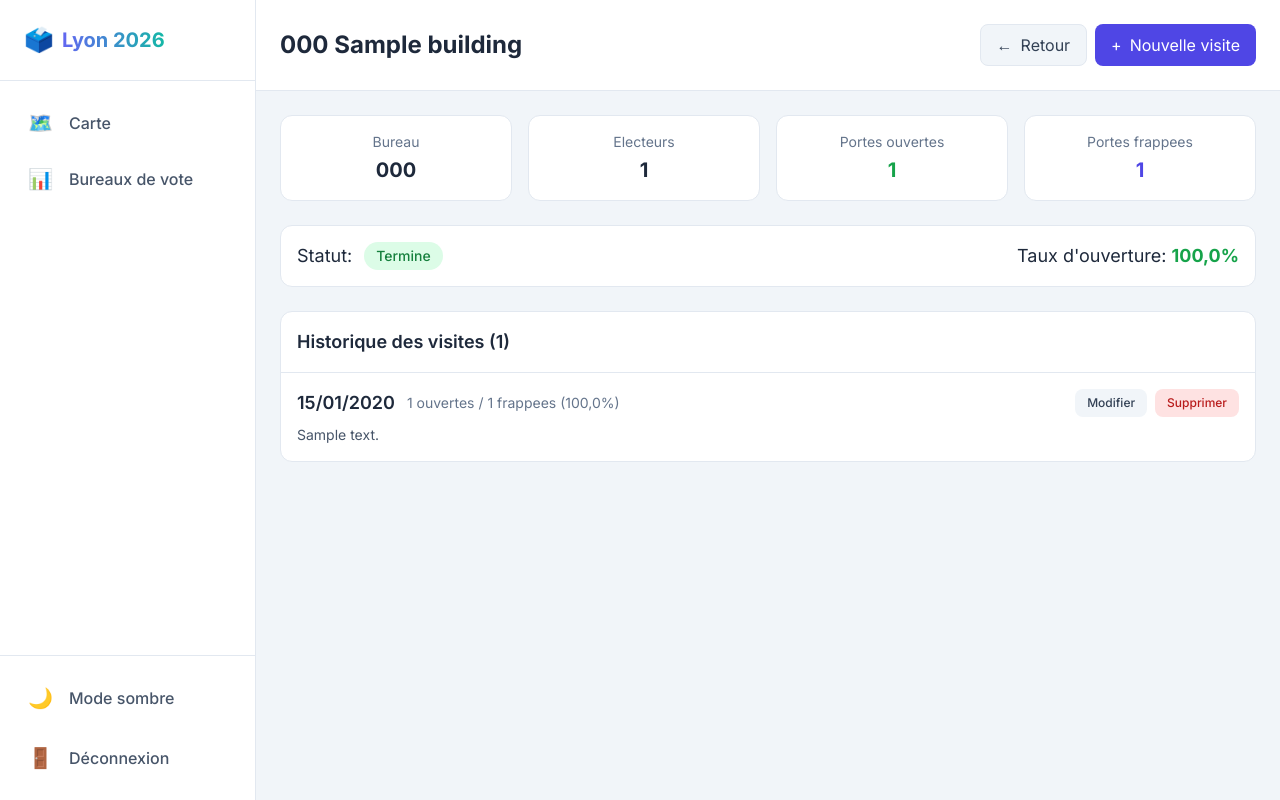
After one commit to lebequin/lyon26, a Django app: page /immeuble/1/visites/ in a window 1280 px wide. The commit adds this page. Run offline with Django 5.2, Linux system fonts and the light colour scheme; a user stored in the database is signed in; tables that the repository leaves empty hold one stand-in row (values such as "Sample post"); some libraries are stand-ins or nearby versions.

Commit message:
feat: Add visit management features including views, templates, and URL routing

```diff
--- a/mobilisation/urls.py
+++ b/mobilisation/urls.py
@@ -6,7 +6,11 @@ from .views import (
     BuildingSearchView,
     BuildingDetailView,
     VotingDeskListView,
-    BuildingListView
+    BuildingListView,
+    BuildingVisitsView,
+    VisitCreateView,
+    VisitEditView,
+    VisitDeleteView,
 )
 
 app_name = 'mobilisation'
@@ -15,6 +19,10 @@ urlpatterns = [
     path('', DashboardView.as_view(), name='dashboard'),
     path('bureaux/', VotingDeskListView.as_view(), name='voting_desk_list'),
     path('bureaux/<str:voting_desk_code>/', BuildingListView.as_view(), name='building_list'),
+    path('immeuble/<int:pk>/visites/', BuildingVisitsView.as_view(), name='building_visits'),
+    path('immeuble/<int:building_pk>/visites/nouvelle/', VisitCreateView.as_view(), name='visit_create'),
+    path('visite/<int:pk>/modifier/', VisitEditView.as_view(), name='visit_edit'),
+    path('visite/<int:pk>/supprimer/', VisitDeleteView.as_view(), name='visit_delete'),
     path('api/buildings/', BuildingsAPIView.as_view(), name='buildings_api'),
     path('api/buildings/search/', BuildingSearchView.as_view(), name='building_search'),
     path('api/buildings/<int:pk>/', BuildingDetailView.as_view(), name='building_detail'),
--- a/mobilisation/views.py
+++ b/mobilisation/views.py
@@ -3,7 +3,8 @@ from django.views.generic import TemplateView, ListView
 from django.views import View
 from django.contrib.auth.mixins import LoginRequiredMixin
 from django.db.models import Sum, Count, Q
-from django.shortcuts import get_object_or_404, render
+from django.shortcuts import get_object_or_404, render, redirect
+from django.urls import reverse
 
 from territory.models import Building, VotingDesk
 from .models import Visit
@@ -221,3 +222,110 @@ class BuildingListView(LoginRequiredMixin, TemplateView):
             context['coverage'] = 0
 
         return context
+
+
+class BuildingVisitsView(LoginRequiredMixin, TemplateView):
+    """List of visits for a specific building"""
+    template_name = 'mobilisation/building_visits.html'
+
+    def get_context_data(self, **kwargs):
+        context = super().get_context_data(**kwargs)
+
+        building_id = self.kwargs.get('pk')
+        building = get_object_or_404(
+            Building.objects.select_related('voting_desk').annotate(
+                total_open=Sum('visits__open_doors'),
+                total_knocked=Sum('visits__knocked_doors'),
+                visit_count=Count('visits')
+            ),
+            pk=building_id
+        )
+
+        context['building'] = building
+        context['visits'] = building.visits.all().order_by('-date', '-created_at')
+
+        # Calculate stats
+        context['total_open'] = building.total_open or 0
+        context['total_knocked'] = building.total_knocked or 0
+        context['open_rate'] = round((context['total_open'] / context['total_knocked'] * 100), 1) if context['total_knocked'] > 0 else 0
+
+        return context
+
+
+class VisitCreateView(LoginRequiredMixin, View):
+    """Create a new visit for a building"""
+
+    def get(self, request, building_pk):
+        building = get_object_or_404(Building.objects.select_related('voting_desk'), pk=building_pk)
+        return render(request, 'mobilisation/visit_form.html', {
+            'building': building,
+            'visit': None,
+            'is_edit': False
+        })
+
+    def post(self, request, building_pk):
+        building = get_object_or_404(Building, pk=building_pk)
+
+        open_doors = int(request.POST.get('open_doors', 0))
+        knocked_doors = int(request.POST.get('knocked_doors', 0))
+        date = request.POST.get('date')
+        comment = request.POST.get('comment', '')
+        is_finished = request.POST.get('is_finished') == 'on'
+
+        visit = Visit.objects.create(
+            open_doors=open_doors,
+            knocked_doors=knocked_doors,
+            date=date,
+            comment=comment
+        )
+        visit.buildings.add(building)
+
+        if is_finished:
+            building.is_finished = True
+            building.save(update_fields=['is_finished'])
+
+        return redirect('mobilisation:building_visits', pk=building_pk)
+
+
+class VisitEditView(LoginRequiredMixin, View):
+    """Edit an existing visit"""
+
+    def get(self, request, pk):
+        visit = get_object_or_404(Visit, pk=pk)
+        building = visit.buildings.first()
+        return render(request, 'mobilisation/visit_form.html', {
+            'building': building,
+            'visit': visit,
+            'is_edit': True
+        })
+
+    def post(self, request, pk):
+        visit = get_object_or_404(Visit, pk=pk)
+        building = visit.buildings.first()
+
+        visit.open_doors = int(request.POST.get('open_doors', 0))
+        visit.knocked_doors = int(request.POST.get('knocked_doors', 0))
+        visit.date = request.POST.get('date')
+        visit.comment = request.POST.get('comment', '')
+        visit.save()
+
+        is_finished = request.POST.get('is_finished') == 'on'
+        if building:
+            building.is_finished = is_finished
+            building.save(update_fields=['is_finished'])
+
+        return redirect('mobilisation:building_visits', pk=building.pk if building else 1)
+
+
+class VisitDeleteView(LoginRequiredMixin, View):
+    """Delete a visit"""
+
+    def post(self, request, pk):
+        visit = get_object_or_404(Visit, pk=pk)
+        building = visit.buildings.first()
+        building_pk = building.pk if building else None
+        visit.delete()
+
+        if building_pk:
+            return redirect('mobilisation:building_visits', pk=building_pk)
+        return redirect('mobilisation:dashboard')
--- a/templates/base.html
+++ b/templates/base.html
@@ -46,13 +46,22 @@
 
 <body class="font-['Inter'] bg-slate-100 dark:bg-[#0f0f1a] text-slate-800 dark:text-slate-100 min-h-screen">
     <div class="flex min-h-screen">
+        <!-- Mobile Overlay -->
+        <div id="sidebar-overlay" class="fixed inset-0 bg-black/50 z-40 lg:hidden hidden" onclick="closeSidebar()"></div>
+
         <!-- Sidebar Navigation -->
-        <nav class="w-64 bg-white dark:bg-gradient-to-b dark:from-[#1a1a2e] dark:to-[#0f0f1a] border-r border-slate-200 dark:border-slate-700 flex flex-col fixed h-screen z-50">
-            <div class="p-6 border-b border-slate-200 dark:border-slate-700">
+        <nav id="sidebar" class="w-64 bg-white dark:bg-gradient-to-b dark:from-[#1a1a2e] dark:to-[#0f0f1a] border-r border-slate-200 dark:border-slate-700 flex flex-col fixed h-screen z-50 -translate-x-full lg:translate-x-0 transition-transform duration-300">
+            <div class="p-6 border-b border-slate-200 dark:border-slate-700 flex items-center justify-between">
                 <div class="flex items-center gap-2">
                     <span class="text-2xl">🗳️</span>
                     <span class="text-xl font-bold bg-gradient-to-r from-primary-500 to-teal-500 bg-clip-text text-transparent">Lyon 2026</span>
                 </div>
+                <!-- Close button (mobile only) -->
+                <button class="lg:hidden text-slate-400 hover:text-slate-600 dark:hover:text-slate-200" onclick="closeSidebar()">
+                    <svg class="w-6 h-6" fill="none" stroke="currentColor" viewBox="0 0 24 24">
+                        <path stroke-linecap="round" stroke-linejoin="round" stroke-width="2" d="M6 18L18 6M6 6l12 12"/>
+                    </svg>
+                </button>
             </div>
 
             <ul class="flex-1 p-4 space-y-1">
@@ -63,7 +72,8 @@
                         bg-primary-100 dark:bg-primary-500/20 text-primary-600 dark:text-primary-400 border-l-4 border-primary-500
                         {% else %}
                         text-slate-600 dark:text-slate-400 hover:bg-slate-100 dark:hover:bg-slate-800 hover:text-slate-900 dark:hover:text-slate-100
-                        {% endif %}">
+                        {% endif %}"
+                        onclick="closeSidebar()">
                         <span class="text-xl">🗺️</span>
                         <span class="font-medium">Carte</span>
                     </a>
@@ -75,7 +85,8 @@
                         bg-primary-100 dark:bg-primary-500/20 text-primary-600 dark:text-primary-400 border-l-4 border-primary-500
                         {% else %}
                         text-slate-600 dark:text-slate-400 hover:bg-slate-100 dark:hover:bg-slate-800 hover:text-slate-900 dark:hover:text-slate-100
-                        {% endif %}">
+                        {% endif %}"
+                        onclick="closeSidebar()">
                         <span class="text-xl">📊</span>
                         <span class="font-medium">Bureaux de vote</span>
                     </a>
@@ -105,15 +116,23 @@
         </nav>
 
         <!-- Main Content -->
-        <main class="flex-1 ml-64 min-h-screen">
-            <header class="flex justify-between items-center p-6 bg-white dark:bg-[#1a1a2e] border-b border-slate-200 dark:border-slate-700 sticky top-0 z-40">
-                <h1 class="text-2xl font-bold">{% block page_title %}Tableau de bord{% endblock %}</h1>
-                {% block page_actions %}{% endblock %}
+        <main class="flex-1 lg:ml-64 min-h-screen w-full">
+            <header class="flex justify-between items-center p-4 sm:p-6 bg-white dark:bg-[#1a1a2e] border-b border-slate-200 dark:border-slate-700 sticky top-0 z-30 gap-3">
+                <!-- Burger menu (mobile only) -->
+                <button class="lg:hidden text-slate-600 dark:text-slate-300 hover:text-slate-900 dark:hover:text-white shrink-0" onclick="openSidebar()">
+                    <svg class="w-6 h-6" fill="none" stroke="currentColor" viewBox="0 0 24 24">
+                        <path stroke-linecap="round" stroke-linejoin="round" stroke-width="2" d="M4 6h16M4 12h16M4 18h16"/>
+                    </svg>
+                </button>
+                <h1 class="text-lg sm:text-2xl font-bold truncate">{% block page_title %}Tableau de bord{% endblock %}</h1>
+                <div class="shrink-0 flex gap-2">
+                    {% block page_actions %}{% endblock %}
+                </div>
             </header>
 
             <!-- Messages -->
             {% if messages %}
-            <div class="px-6 pt-4">
+            <div class="px-4 sm:px-6 pt-4">
                 {% for message in messages %}
                 <div class="flex justify-between items-center p-4 rounded-lg mb-2 animate-slide-in
                     {% if message.tags == 'success' %}bg-green-100 dark:bg-green-500/10 border border-green-500 text-green-700 dark:text-green-400
@@ -128,7 +147,7 @@
             {% endif %}
 
             <!-- Page Content -->
-            <div class="p-6">
+            <div class="p-4 sm:p-6">
                 {% block content %}{% endblock %}
             </div>
 
@@ -142,6 +161,20 @@
 
     <!-- Theme and HTMX Scripts -->
     <script>
+        // Sidebar management
+        const sidebar = document.getElementById('sidebar');
+        const sidebarOverlay = document.getElementById('sidebar-overlay');
+
+        function openSidebar() {
+            sidebar.classList.remove('-translate-x-full');
+            sidebarOverlay.classList.remove('hidden');
+        }
+
+        function closeSidebar() {
+            sidebar.classList.add('-translate-x-full');
+            sidebarOverlay.classList.add('hidden');
+        }
+
         // Theme management
         const html = document.documentElement;
         const themeToggle = document.getElementById('theme-toggle');
--- /dev/null
+++ b/templates/mobilisation/building_visits.html
@@ -0,0 +1,101 @@
+{% extends 'base.html' %}
+{% load static %}
+
+{% block title %}{{ building }} - Visites{% endblock %}
+{% block page_title %}{{ building }}{% endblock %}
+
+{% block page_actions %}
+<div class="flex gap-2">
+    <a href="{% url 'mobilisation:building_list' building.voting_desk.code %}" class="inline-flex items-center gap-1 sm:gap-2 px-2 sm:px-4 py-2 rounded-lg bg-slate-100 dark:bg-slate-800 text-slate-700 dark:text-slate-300 border border-slate-200 dark:border-slate-700 hover:bg-slate-200 dark:hover:bg-slate-700 transition-colors text-sm sm:text-base">
+        <span>&larr;</span><span class="hidden sm:inline"> Retour</span>
+    </a>
+    <a href="{% url 'mobilisation:visit_create' building_pk=building.pk %}" class="inline-flex items-center gap-1 sm:gap-2 px-2 sm:px-4 py-2 rounded-lg bg-primary-600 hover:bg-primary-700 text-white transition-colors text-sm sm:text-base">
+        <span>+</span><span class="hidden sm:inline"> Nouvelle visite</span>
+    </a>
+</div>
+{% endblock %}
+
+{% block content %}
+<!-- Building Stats -->
+<div class="grid grid-cols-2 sm:grid-cols-4 gap-4 mb-6">
+    <div class="bg-white dark:bg-[#1e1e35] rounded-xl p-4 border border-slate-200 dark:border-slate-700 text-center">
+        <div class="text-sm text-slate-500 dark:text-slate-400 mb-1">Bureau</div>
+        <div class="text-xl font-bold">{{ building.voting_desk.code }}</div>
+    </div>
+    <div class="bg-white dark:bg-[#1e1e35] rounded-xl p-4 border border-slate-200 dark:border-slate-700 text-center">
+        <div class="text-sm text-slate-500 dark:text-slate-400 mb-1">Electeurs</div>
+        <div class="text-xl font-bold">{{ building.num_electors }}</div>
+    </div>
+    <div class="bg-white dark:bg-[#1e1e35] rounded-xl p-4 border border-slate-200 dark:border-slate-700 text-center">
+        <div class="text-sm text-slate-500 dark:text-slate-400 mb-1">Portes ouvertes</div>
+        <div class="text-xl font-bold text-green-600 dark:text-green-400">{{ total_open }}</div>
+    </div>
+    <div class="bg-white dark:bg-[#1e1e35] rounded-xl p-4 border border-slate-200 dark:border-slate-700 text-center">
+        <div class="text-sm text-slate-500 dark:text-slate-400 mb-1">Portes frappees</div>
+        <div class="text-xl font-bold text-primary-600 dark:text-primary-400">{{ total_knocked }}</div>
+    </div>
+</div>
+
+<!-- Status -->
+<div class="bg-white dark:bg-[#1e1e35] rounded-xl p-4 border border-slate-200 dark:border-slate-700 mb-6 flex flex-col sm:flex-row items-start sm:items-center justify-between gap-2">
+    <div class="flex items-center gap-3">
+        <span class="text-base sm:text-lg">Statut:</span>
+        {% if building.is_finished %}
+        <span class="inline-block px-3 py-1 text-sm font-medium rounded-full bg-green-100 dark:bg-green-500/20 text-green-700 dark:text-green-400">Termine</span>
+        {% else %}
+        <span class="inline-block px-3 py-1 text-sm font-medium rounded-full bg-slate-100 dark:bg-slate-700 text-slate-600 dark:text-slate-400">A faire</span>
+        {% endif %}
+    </div>
+    <div class="text-base sm:text-lg">
+        Taux d'ouverture: <span class="font-bold {% if open_rate >= 50 %}text-green-600 dark:text-green-400{% elif open_rate >= 25 %}text-yellow-600 dark:text-yellow-400{% else %}text-red-600 dark:text-red-400{% endif %}">{{ open_rate }}%</span>
+    </div>
+</div>
+
+<!-- Visits List -->
+<div class="bg-white dark:bg-[#1e1e35] rounded-xl border border-slate-200 dark:border-slate-700 overflow-hidden">
+    <div class="p-4 border-b border-slate-200 dark:border-slate-700">
+        <h2 class="text-lg font-semibold">Historique des visites ({{ visits|length }})</h2>
+    </div>
+
+    {% if visits %}
+    <div class="divide-y divide-slate-200 dark:divide-slate-700">
+        {% for visit in visits %}
+        <div class="p-4 hover:bg-slate-50 dark:hover:bg-[#252542] transition-colors">
+            <div class="flex flex-col sm:flex-row sm:items-start sm:justify-between gap-3">
+                <div class="flex-1">
+                    <div class="flex flex-wrap items-center gap-2 sm:gap-3 mb-2">
+                        <span class="text-base sm:text-lg font-semibold">{{ visit.date|date:"d/m/Y" }}</span>
+                        <span class="text-sm text-slate-500 dark:text-slate-400">
+                            {{ visit.open_doors }} ouvertes / {{ visit.knocked_doors }} frappees
+                            ({{ visit.open_rate }}%)
+                        </span>
+                    </div>
+                    {% if visit.comment %}
+                    <p class="text-slate-600 dark:text-slate-300 text-sm">{{ visit.comment }}</p>
+                    {% endif %}
+                </div>
+                <div class="flex items-center gap-2 shrink-0">
+                    <a href="{% url 'mobilisation:visit_edit' pk=visit.pk %}" class="inline-flex items-center px-3 py-1.5 text-xs font-medium rounded-lg bg-slate-100 dark:bg-slate-700 text-slate-700 dark:text-slate-300 hover:bg-slate-200 dark:hover:bg-slate-600 transition-colors">
+                        Modifier
+                    </a>
+                    <form method="post" action="{% url 'mobilisation:visit_delete' pk=visit.pk %}" onsubmit="return confirm('Supprimer cette visite ?');">
+                        {% csrf_token %}
+                        <button type="submit" class="inline-flex items-center px-3 py-1.5 text-xs font-medium rounded-lg bg-red-100 dark:bg-red-500/20 text-red-700 dark:text-red-400 hover:bg-red-200 dark:hover:bg-red-500/30 transition-colors">
+                            Supprimer
+                        </button>
+                    </form>
+                </div>
+            </div>
+        </div>
+        {% endfor %}
+    </div>
+    {% else %}
+    <div class="p-8 text-center text-slate-500 dark:text-slate-400">
+        <p class="mb-4">Aucune visite enregistree pour cet immeuble.</p>
+        <a href="{% url 'mobilisation:visit_create' building_pk=building.pk %}" class="inline-flex items-center gap-2 px-4 py-2 rounded-lg bg-primary-600 hover:bg-primary-700 text-white transition-colors">
+            <span>+</span> Ajouter une visite
+        </a>
+    </div>
+    {% endif %}
+</div>
+{% endblock %}
--- a/templates/mobilisation/dashboard.html
+++ b/templates/mobilisation/dashboard.html
@@ -46,7 +46,7 @@
 {% block content %}
 <div class="grid grid-cols-1 lg:grid-cols-[1fr_380px] gap-4 h-[calc(100vh-160px)] min-h-[500px]">
     <!-- Map Panel -->
-    <div class="bg-white dark:bg-[#1e1e35] rounded-xl overflow-hidden border border-slate-200 dark:border-slate-700 relative">
+    <div class="bg-white dark:bg-[#1e1e35] rounded-xl overflow-hidden border border-slate-200 dark:border-slate-700 relative isolate z-0">
         <div id="map"></div>
     </div>
 
--- a/territory/admin.py
+++ b/territory/admin.py
@@ -27,10 +27,12 @@ class DistrictAdmin(admin.ModelAdmin):
 
 @admin.register(VotingDesk)
 class VotingDeskAdmin(admin.ModelAdmin):
-    list_display = ('name', 'code', 'location', 'district', 'building_count', 'total_electors')
-    list_filter = ('district',)
+    list_display = ('priority', 'name', 'code', 'location', 'district', 'building_count', 'total_electors')
+    list_display_links = ('name', 'code')
+    list_filter = ('district', 'priority')
     search_fields = ('name', 'code')
     ordering = ('code',)
+    list_editable = ('priority',)
 
     def building_count(self, obj):
         return obj.buildings.count()
--- a/territory/models/voting_desk.py
+++ b/territory/models/voting_desk.py
@@ -15,11 +15,12 @@ class VotingDesk(models.Model):
         related_name='voting_desks',
         verbose_name="District"
     )
+    priority = models.PositiveIntegerField(null=True, blank=True, verbose_name="Priorité", help_text="1 = priorité maximale")
 
     class Meta:
         verbose_name = "Bureau de vote"
         verbose_name_plural = "Bureaux de vote"
-        ordering = ['code']
+        ordering = ['priority', 'code']
 
     def __str__(self):
         return self.name
```
Also changed, not shown: templates/mobilisation/building_list.html (+7 -3 lines), templates/mobilisation/visit_form.html (added, +75 -0 lines), templates/mobilisation/voting_desk_list.html (+12 -1 lines), territory/migrations/0003_alter_votingdesk_options_votingdesk_priority.py (added).
